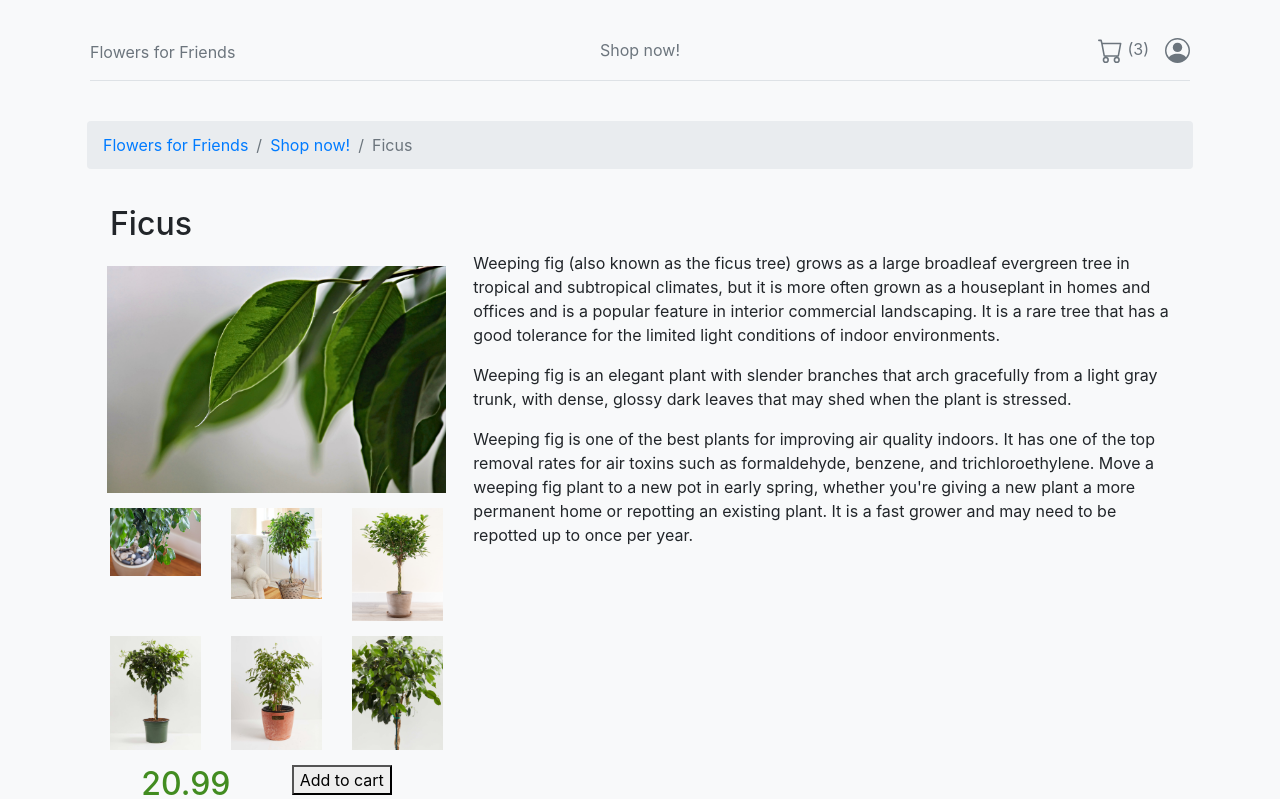
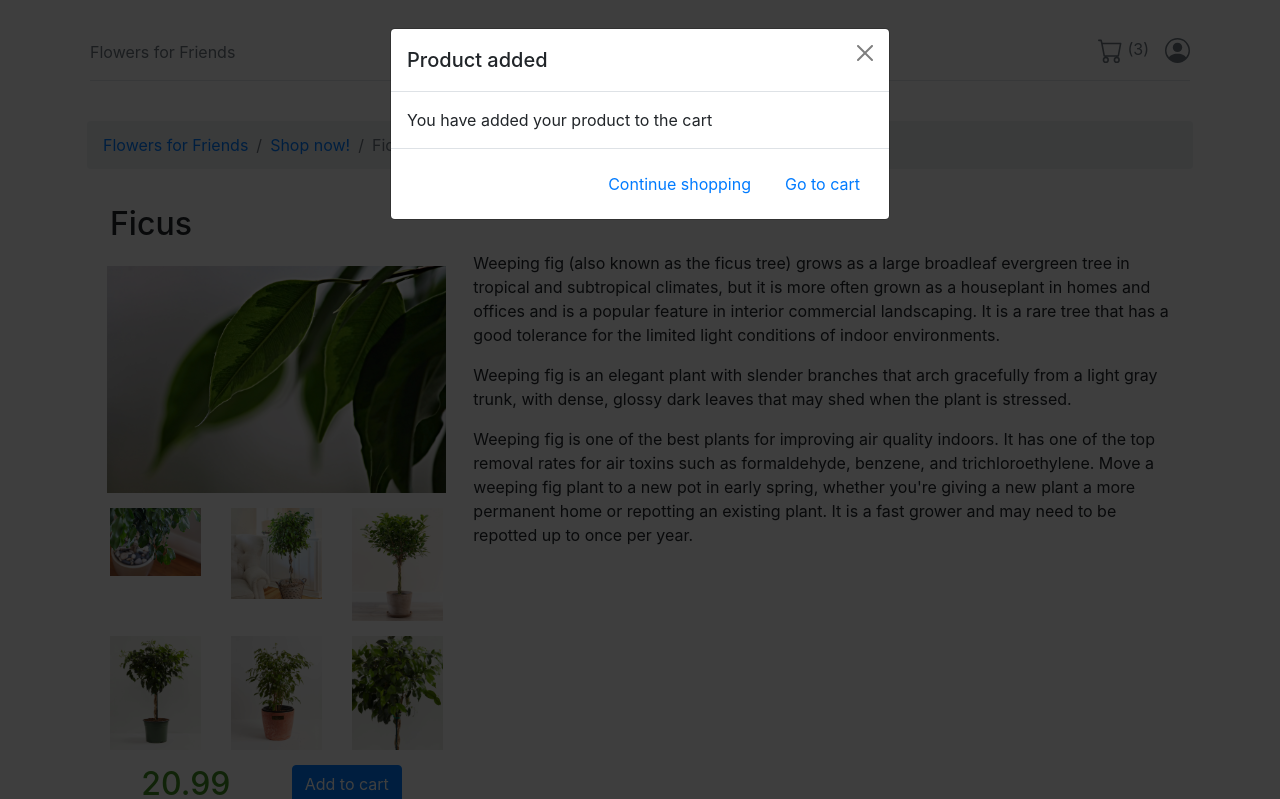
Before and after one commit to akirsteina/hackaton-task2-e-store, a plain HTML site: page product1.html in a window 1280 px wide. Both pictures are taken after a click on the button "Add to cart". Shown: the top 799 px of the page. Drawn offline with nearby package versions, Linux system fonts and the light colour scheme.

Commit message:
popup added
popup added (modal)

```diff
--- a/js/products.js
+++ b/js/products.js
@@ -0,0 +1,6 @@
+var myModal = document.getElementById('myModal')
+var myInput = document.getElementById('myInput')
+
+myModal.addEventListener('shown.bs.modal', function () {
+  myInput.focus()
+})
--- a/product1.html
+++ b/product1.html
@@ -115,24 +115,57 @@
                             <h2 class="price">20.99</h2>
                         </div>
                         <div class="col cart">
-                            <button class="addcart">Add to cart</button>
+
+
+                            <!-- Button trigger modal -->
+                            <button type="button" class="btn btn-primary" data-bs-toggle="modal"
+                                data-bs-target="#exampleModal">
+                                Add to cart
+                            </button>
+
+                            <!-- Modal -->
+                            <div class="modal fade" id="exampleModal" tabindex="-1" aria-labelledby="exampleModalLabel"
+                                aria-hidden="true">
+                                <div class="modal-dialog">
+                                    <div class="modal-content">
+                                        <div class="modal-header">
+                                            <h5 class="modal-title" id="exampleModalLabel">Product added</h5>
+                                            <button type="button" class="btn-close" data-bs-dismiss="modal"
+                                                aria-label="Close"></button>
+                                        </div>
+                                        <div class="modal-body">
+                                            You have added your product to the cart
+                                        </div>
+                                        <div class="modal-footer">
+                                            <button type="button" class="btn btn-1"><a href="categories.html">Continue shopping</a></button>
+                                            <button type="button" class="btn btn-2"><a href="categories.html">Go to cart</a></button>
+                                        </div>
+                                    </div>
+                                </div>
+                            </div>
+
+
                         </div>
                     </div>
                 </div>
                 <!-- text -->
                 <div class="col-8 article_text_full">
-                    <p>Weeping fig (also known as the ficus tree) grows as a large broadleaf evergreen tree in tropical
-                        and subtropical climates, but it is more often grown as a houseplant in homes and offices and is
+                    <p>Weeping fig (also known as the ficus tree) grows as a large broadleaf evergreen tree in
+                        tropical
+                        and subtropical climates, but it is more often grown as a houseplant in homes and offices
+                        and is
                         a popular feature in interior commercial landscaping. It is a rare tree that has a good
                         tolerance for the limited light conditions of indoor environments.
                     </p>
                     <p>Weeping fig is an elegant plant with slender branches that arch gracefully from a light gray
                         trunk, with dense, glossy dark leaves that may shed when the plant is stressed.
                     </p>
-                    <p> Weeping fig is one of the best plants for improving air quality indoors. It has one of the top
+                    <p> Weeping fig is one of the best plants for improving air quality indoors. It has one of the
+                        top
                         removal rates for air toxins such as formaldehyde, benzene, and trichloroethylene. Move a
                         weeping fig plant to a new pot in early spring, whether you're giving a new plant a more
-                        permanent home or repotting an existing plant. It is a fast grower and may need to be repotted
+                        permanent home or repotting an existing plant. It is a fast grower and may need to be
+                        repotted
                         up to once per year.
 
                     </p>
@@ -197,7 +230,7 @@
     <script src="https://cdn.jsdelivr.net/npm/bootstrap@5.0.0-beta3/dist/js/bootstrap.bundle.min.js"
         integrity="sha384-JEW9xMcG8R+pH31jmWH6WWP0WintQrMb4s7ZOdauHnUtxwoG2vI5DkLtS3qm9Ekf"
         crossorigin="anonymous"></script>
-    <script src="JS/main.js"></script>
+    <script src="js/products.js"></script>
 </body>
 
 </html>
```
